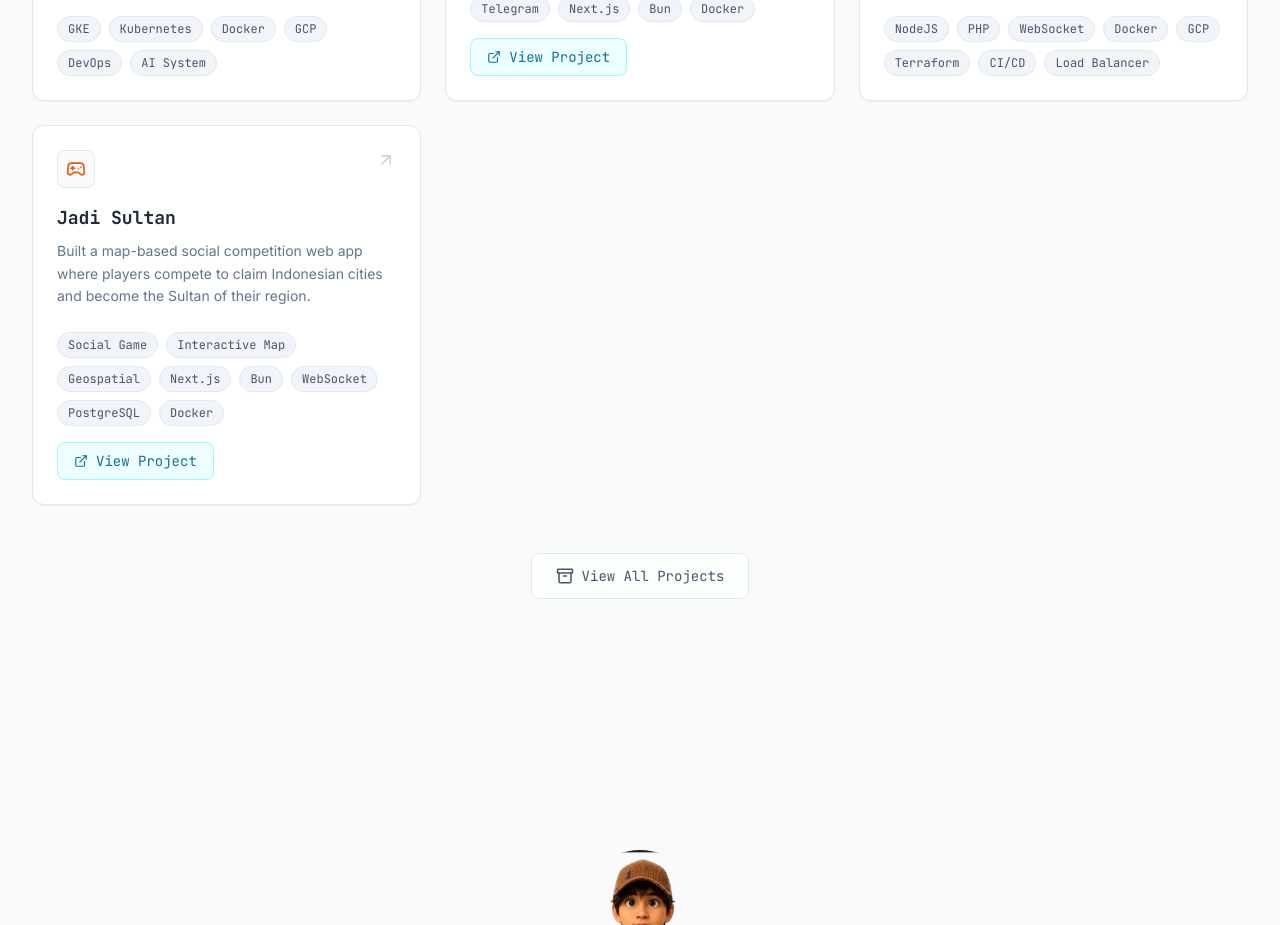
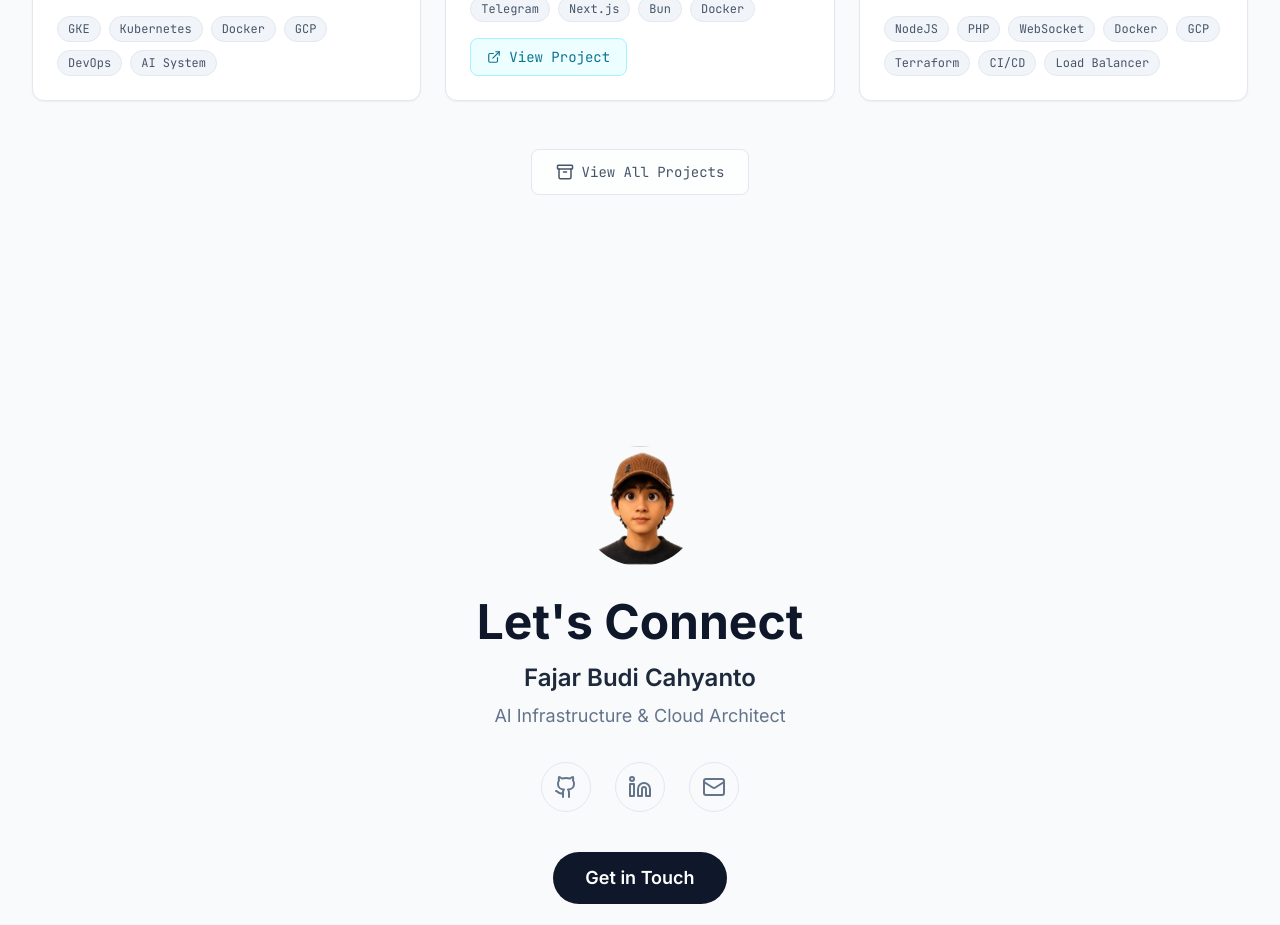
Before and after one commit to fajarbc/fajarbc.github.io, a React (Vite) app: page / in a window 1280 px wide. Shown: the part 2200-3125 px from the top of the page. Built offline with nearby package versions, Linux system fonts and the light colour scheme.

Commit message:
feat(case-studies): hide fourth project on large screens for better layout

```diff
--- a/components/chapters/CaseStudies.tsx
+++ b/components/chapters/CaseStudies.tsx
@@ -27,7 +27,7 @@ export function CaseStudies({ onShowArchive }: CaseStudiesProps) {
         <div className="grid grid-cols-1 md:grid-cols-2 lg:grid-cols-3 gap-6">
           {featuredProjects.map((project, index) => {
             return (
-              <div key={project.title}>
+              <div key={project.title} className={index === 3 ? 'lg:hidden' : ''}>
                 <ScrollReveal delay={index * 150} className="h-full">
                   <ProjectCard project={project} />
                 </ScrollReveal>
```
Also changed, not shown: public/fajar-sprite-sheet.png.
